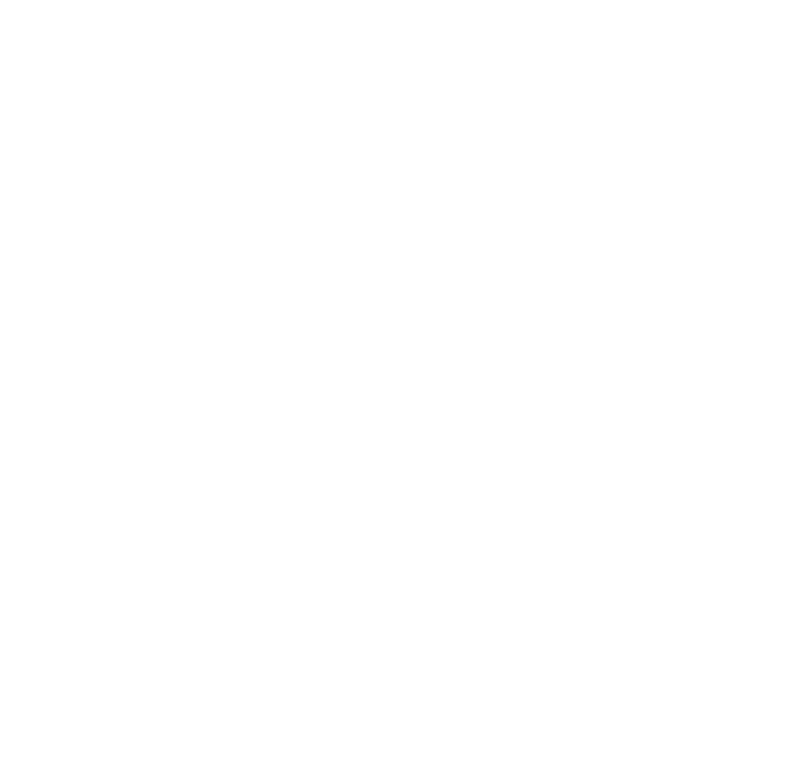
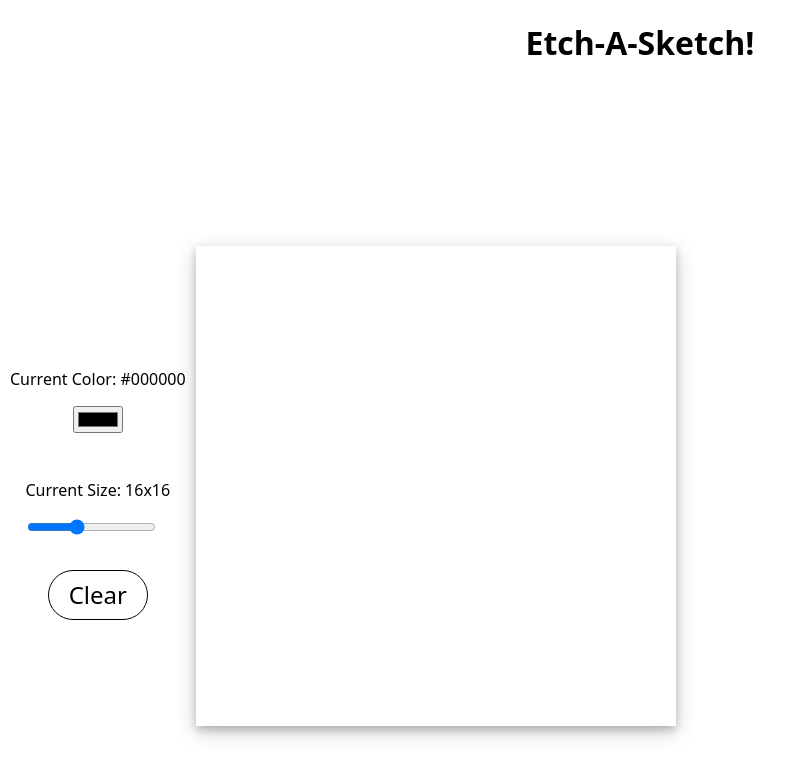
Before and after one commit to KirillMcQ/TOP-EtchASketch, a plain HTML site: page index.html in a window 1280 px wide. Shown: the whole page, without its empty margins (0-805 px from the left). Drawn offline with Linux system fonts and the light colour scheme.

Commit message:
Added all functionality and styling

```diff
--- a/index.html
+++ b/index.html
@@ -8,6 +8,30 @@
     <title>Etch-A-Sketch!</title>
   </head>
   <body>
+    <div class="header">
+      <h1>Etch-A-Sketch!</h1>
+    </div>
+    <div class="all-wrapper">
+      <div class="control-header">
+        <div class="color-wrapper">
+          <p class="curColorDisplay">Current Color: #000000</p>
+          <input type="color" class="color-picker" value="#000000" />
+        </div>
+        <div class="slider-wrapper">
+          <p class="curSizeDisplay">Current Size: 16x16</p>
+          <input
+            type="range"
+            min="2"
+            max="40"
+            value="16"
+            class="slider"
+            name="slider"
+          />
+        </div>
+        <button class="clearBoard">Clear</button>
+      </div>
+      <div class="grid-container"></div>
+    </div>
     <script src="./index.js" defer></script>
   </body>
 </html>
--- a/index.js
+++ b/index.js
@@ -0,0 +1,50 @@
+const gridContainer = document.querySelector(".grid-container");
+const colorPicker = document.querySelector(".color-picker");
+const curSizeDisplay = document.querySelector(".curSizeDisplay");
+const curColorDisplay = document.querySelector(".curColorDisplay");
+const sizePicker = document.querySelector(".slider");
+const clearBoardColor = document.querySelector(".clearBoard");
+
+function clearGrid() {
+  gridContainer.textContent = "";
+}
+
+function getCurrentColor() {
+  return colorPicker.value;
+}
+
+function createBoxes(numberPerRow) {
+  gridContainer.style.width = `${numberPerRow * 30}px`;
+  const total = numberPerRow * numberPerRow + numberPerRow;
+  const mod = numberPerRow + 1;
+  for (let i = 1; i < total; i++) {
+    const newDiv = document.createElement("div");
+
+    if (i % mod === 0) {
+      newDiv.style.cssText = "border: 0; height: 0; width: 100%";
+    }
+
+    newDiv.onmouseover = () => {
+      newDiv.style.backgroundColor = getCurrentColor();
+    };
+
+    gridContainer.appendChild(newDiv);
+  }
+}
+
+createBoxes(16);
+
+sizePicker.oninput = () => {
+  curSizeDisplay.textContent = `Current size: ${sizePicker.value}x${sizePicker.value}`;
+  clearGrid();
+  createBoxes(parseInt(sizePicker.value));
+};
+
+colorPicker.oninput = () => {
+  curColorDisplay.textContent = `Current Color: ${colorPicker.value}`;
+};
+
+clearBoardColor.addEventListener("click", () => {
+  clearGrid();
+  createBoxes(parseInt(sizePicker.value));
+});
--- a/styles.css
+++ b/styles.css
@@ -0,0 +1,66 @@
+* {
+  box-sizing: border-box;
+  font-family: system-ui, -apple-system, BlinkMacSystemFont, "Segoe UI", Roboto,
+    Oxygen, Ubuntu, Cantarell, "Open Sans", "Helvetica Neue", sans-serif;
+}
+
+body {
+  padding: 0;
+  margin: 0;
+}
+
+.grid-container {
+  display: flex;
+  flex-wrap: wrap;
+  padding: 0;
+  margin: 0;
+  box-shadow: 0 4px 8px 0 rgba(0, 0, 0, 0.2), 0 6px 20px 0 rgba(0, 0, 0, 0.19);
+  justify-content: flex-start;
+}
+
+.grid-container > div {
+  /* border: 1px solid black; */
+  height: 30px;
+  width: 30px;
+  margin: 0;
+  padding: 0;
+}
+
+.control-header {
+  /* border: 5px solid green; */
+  display: flex;
+  flex-direction: column;
+  margin: 10px;
+  gap: 30px;
+  align-items: center;
+}
+
+.control-header > p {
+  margin: 0;
+  padding: 0;
+}
+
+.color-wrapper {
+  text-align: center;
+}
+
+.all-wrapper {
+  display: flex;
+  width: 100%;
+  height: 100vh;
+  align-items: center;
+}
+
+.header {
+  text-align: center;
+  margin: 0;
+}
+
+.clearBoard {
+  width: 100px;
+  height: 50px;
+  font-size: 24px;
+  background-color: white;
+  border: 1px solid black;
+  border-radius: 30px;
+}
```
